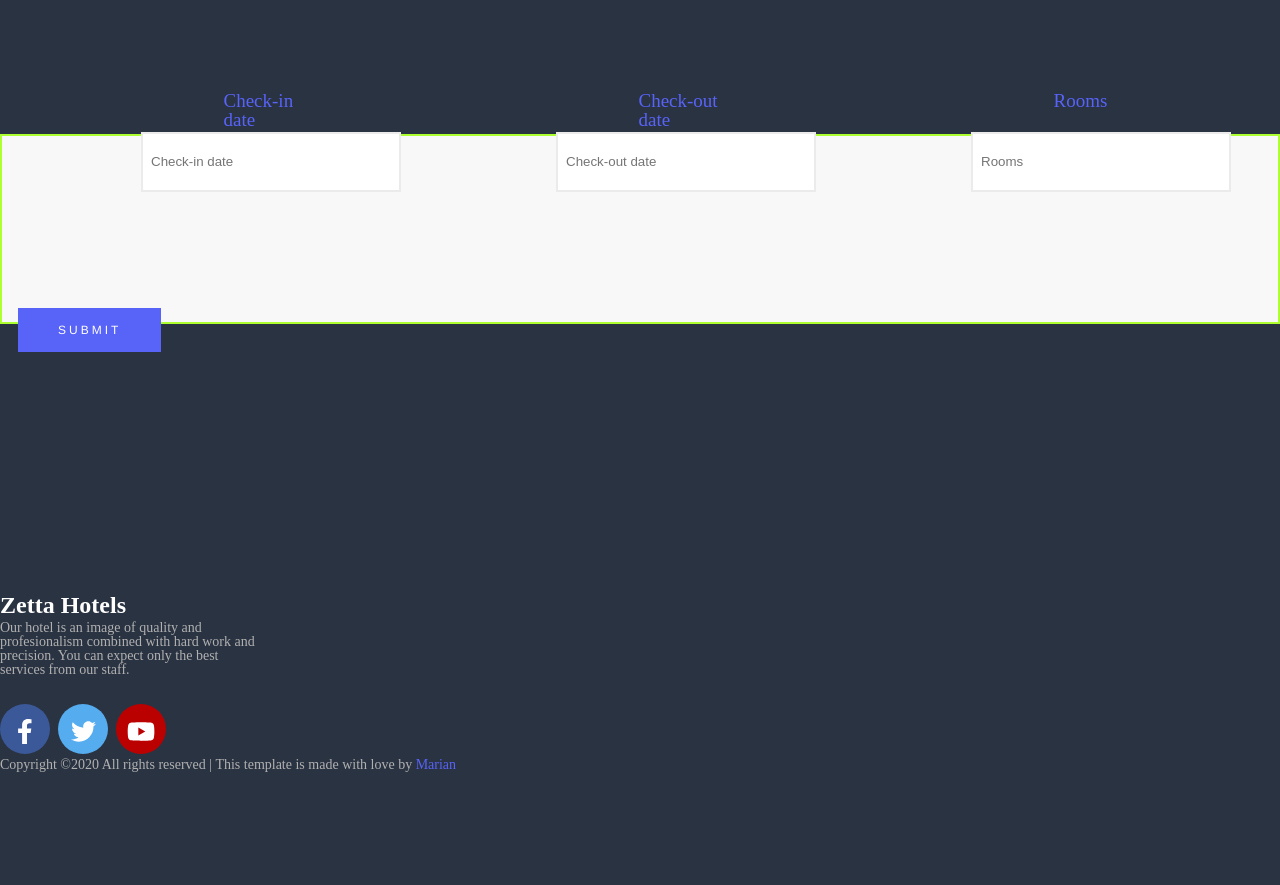
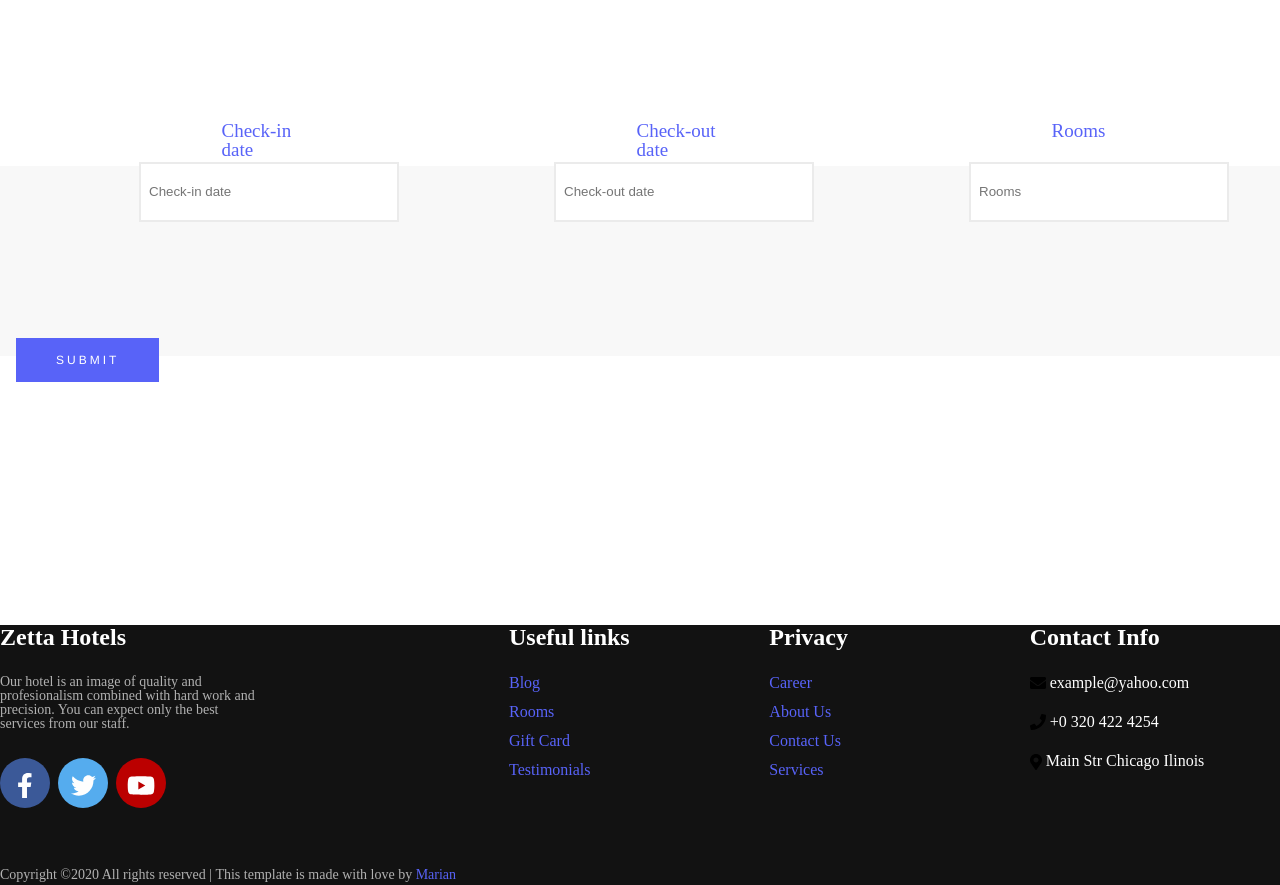
Before and after one commit to GiviTskitishvili/Homework6, a plain HTML site: page index.html in a window 1280 px wide. Shown: the part 1400-2285 px from the top of the page. Before the commit the page ends 2175 px from the top, so only its background shows below. Drawn offline with Linux system fonts and the light colour scheme.

Commit message:
add footer elements

```diff
--- a/index.html
+++ b/index.html
@@ -7,7 +7,10 @@
     <title>Homework 6</title>
     <link rel="stylesheet" href="./styles/reset.css">
     <link rel="stylesheet" href="./styles/main.css">
-    <script defer src="https://use.fontawesome.com/releases/v5.15.4/js/all.js" integrity="sha384-rOA1PnstxnOBLzCLMcre8ybwbTmemjzdNlILg8O7z1lUkLXozs4DHonlDtnE7fpc" crossorigin="anonymous"></script>
+    <link rel="stylesheet" href="./js/style.js">
+    <script defer src="https://use.fontawesome.com/releases/v5.15.4/js/all.js"
+        integrity="sha384-rOA1PnstxnOBLzCLMcre8ybwbTmemjzdNlILg8O7z1lUkLXozs4DHonlDtnE7fpc"
+        crossorigin="anonymous"></script>
 </head>
 
 <body>
@@ -166,15 +169,76 @@
         </div>
     </main>
     <footer>
-        <h1 id="footerh1">Zetta Hotels</h1>
-        <h2>Our hotel is an image of quality and profesionalism combined with hard work and precision. You can expect only the best services from our staff.</h2>
-        <div class="rounded-social-buttons">
-            <a class="social-button facebook" href="https://www.facebook.com/" target="_blank"><i class="fab fa-facebook-f"></i></a>
-            <a class="social-button twitter" href="https://www.twitter.com/" target="_blank"><i class="fab fa-twitter"></i></a>
-            <a class="social-button youtube" href="https://www.youtube.com/" target="_blank"><i class="fab fa-youtube"></i></a>
+        <div>
+            <h1 id="footerh1">Zetta Hotels</h1>
+            <h2>Our hotel is an image of quality and profesionalism combined with hard work and precision. You can
+                expect only the best services from our staff.</h2>
+            <div class="rounded-social-buttons">
+                <a class="social-button facebook" href="https://www.facebook.com/" target="_blank"><i
+                        class="fab fa-facebook-f"></i></a>
+                <a class="social-button twitter" href="https://www.twitter.com/" target="_blank"><i
+                        class="fab fa-twitter"></i></a>
+                <a class="social-button youtube" href="https://www.youtube.com/" target="_blank"><i
+                        class="fab fa-youtube"></i></a>
+            </div>
+
+            <h3>Copyright ©2020 All rights reserved | This template is made with love by <span>Marian</span></h3>
         </div>
-
-        <h3>Copyright ©2020 All rights reserved | This template is made with love by <span>Marian</span></h3>
+        <div class="footsection1">
+            <h1>Useful links</h1>
+            <nav>
+                <ul>
+                    <li>
+                        <a href="#">Blog</a>
+                    </li>
+                    <li>
+                        <a href="#">Rooms</a>
+                    </li>
+                    <li>
+                        <a href="#">Gift Card</a>
+                    </li>
+                    <li>
+                        <a href="#">Testimonials</a>
+                    </li>
+                </ul>
+            </nav>
+        </div>
+        <div class="footsection2">
+            <h1>Privacy</h1>
+            <nav>
+                <ul>
+                    <li>
+                        <a href="#">Career</a>
+                    </li>
+                    <li>
+                        <a href="#">About Us</a>
+                    </li>
+                    <li>
+                        <a href="#">Contact Us</a>
+                    </li>
+                    <li>
+                        <a href="#">Services</a>
+                    </li>
+                </ul>
+            </nav>
+        </div>
+        <div class="footsection3">
+            <section>
+                <h1>Contact Info</h1>
+                <div>
+                    <i class="fa fa-envelope"></i>
+                    <a href="example@yahoo.com">example@yahoo.com</a>
+                </div>
+                <div>
+                    <i class="fa fa-phone"></i>
+                    <a href="phone">+0 320 422 4254</a>
+                </div>
+                <div>
+                    <i class='fas fa-map-marker-alt'></i>
+                    <a href="#">Main Str Chicago Ilinois</a>
+                </div>
+            </section>
+        </div>
     </footer>
 </body>
 
--- a/styles/main.css
+++ b/styles/main.css
@@ -1,15 +1,16 @@
 body {
-    background-color: #2a3342;
+    background-color: #ffffff;
+    margin: 0;
+    padding: 0;
 }
+
 
 header {
     height: 324px;
     background: url(../assets/headerbackground.png) center/cover;
     border-color: #000000;
-    border-width: 1px;
-    border-style: dashed;
     margin-bottom: 92px;
-    opacity: 0.50;
+    opacity: 0.9;
 }
 
 .header {
@@ -150,7 +151,6 @@ li {
     width: 800px;
     height: 190px;
     background-color: #f8f8f8;
-
     display: flex;
     align-items: center;
 }
@@ -192,7 +192,6 @@ img {
 }
 
 .box span {
-    border: 1px dashed #5863f8;
     font-family: "Poppins";
     font-size: 14px;
     font-weight: bold;
@@ -275,7 +274,6 @@ div.hr-line {
     width: 100%;
     height: 190px;
     background-color: #f8f8f8;
-    border: 2px solid greenyellow;
     flex-wrap: wrap;
     margin-top: 71px;
     display: flex;
@@ -395,6 +393,7 @@ footer h1 {
     font-style: normal;
     text-align: left;
     color: #ffffff;
+    margin-bottom: 22px;
 }
 
 footer h2 {
@@ -431,6 +430,7 @@ footer span {
 
 .rounded-social-buttons {
     text-align: left;
+    margin-bottom: 56px;
 
 }
 
@@ -502,3 +502,38 @@ footer span {
     background: #fefefe;
     border-color: #bb0000;
 }
+
+footer {
+    display: flex;
+    justify-content: space-between;
+    background-color: #121212;
+}
+
+.footsection1 a,
+.footsection2 a {
+    color: #5863f8;
+}
+
+.footsection1 li,
+.footsection2 li {
+    margin-bottom: 13px;
+}
+
+.footsection3 a {
+    color: #ffffff;
+}
+
+.footsection3 div {
+    margin-bottom: 23px;
+}
+
+.footsection1,
+.footsection2,
+.footsection3 {
+    flex: 1;
+    margin: 0 10px;
+}
+
+main {
+    margin-bottom: 0;
+}
--- a/styles/reset.css
+++ b/styles/reset.css
@@ -48,5 +48,7 @@ a {
 }
 
 * {
+	margin: 0;
+    padding: 0;
     box-sizing: border-box;
 }
```
